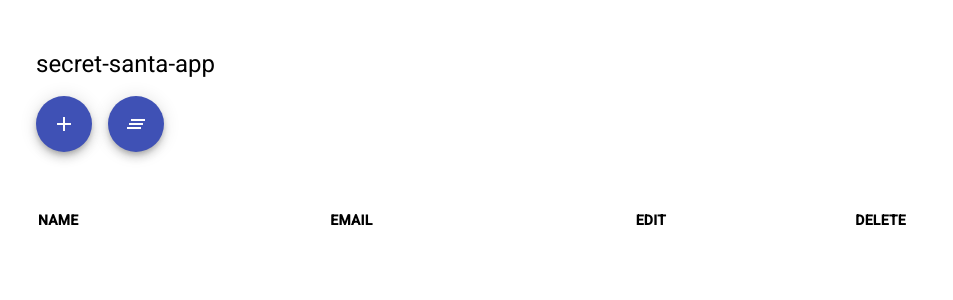
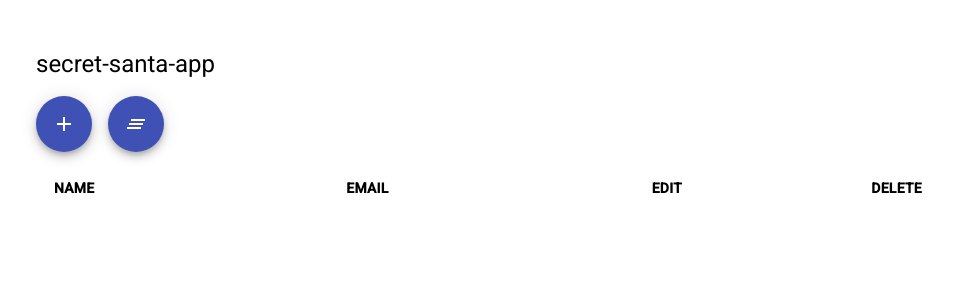
Before and after one commit to LuisPorrasLFF/secret-santa-app, an Angular app: page / in a window 1280 px wide. Shown: the top 300 px of the page, without its empty margins (12-965 px from the left). Built offline with nearby package versions, Linux system fonts and the light colour scheme.

Commit message:
Remove inline styles

```diff
--- a/src/app/components/restriction-components/restriction-list/restriction-list.component.css
+++ b/src/app/components/restriction-components/restriction-list/restriction-list.component.css
@@ -0,0 +1,3 @@
+.select-border{
+    border: solid 1px black;
+}
--- a/src/app/components/restriction-components/restriction-list/restriction-list.component.html
+++ b/src/app/components/restriction-components/restriction-list/restriction-list.component.html
@@ -1,6 +1,6 @@
-<div *ngFor="let user of users" style="margin: 3rem 0rem;">
+<div *ngFor="let user of users" class="mtb-3">
     <p><b>{{user.name}}</b> should not give to:</p>
-    <mat-select multiple style="border: solid 1px black;">
+    <mat-select multiple class="select-border">
         <mat-option [disabled]="user.id === option.id" [value]="option" *ngFor="let option of users" (onSelectionChange)="onSelect(user, option)">{{option.name}}</mat-option>
     </mat-select>
 </div>
--- a/src/app/components/user-components/user-list/user-list.component.html
+++ b/src/app/components/user-components/user-list/user-list.component.html
@@ -1,10 +1,10 @@
-<a mat-fab color="primary" aria-label="Add new user" href="/create" style="margin-right: 1rem;">
+<a mat-fab color="primary" aria-label="Add new user" href="/create" class="mr-1">
     <mat-icon>add</mat-icon>
 </a>
 <button mat-fab color="primary" aria-label="Clear user list" (click)="this.clearUsers()">
     <mat-icon>clear_all</mat-icon>
 </button>
-<table style="margin: 3rem 0rem;">
+<table class="mtb-3">
     <tbody>
         <tr>
             <th *ngFor="let column of displayedColumns">{{column}}</th>
--- a/src/styles.css
+++ b/src/styles.css
@@ -2,3 +2,11 @@
 
 html, body { height: 100%; }
 body { margin: 0; font-family: Roboto, "Helvetica Neue", sans-serif; }
+
+.mr-1 {
+    margin-right: 1rem;
+}
+
+.mtb-3 {
+    margin: 3rem 0rem;
+}
```
